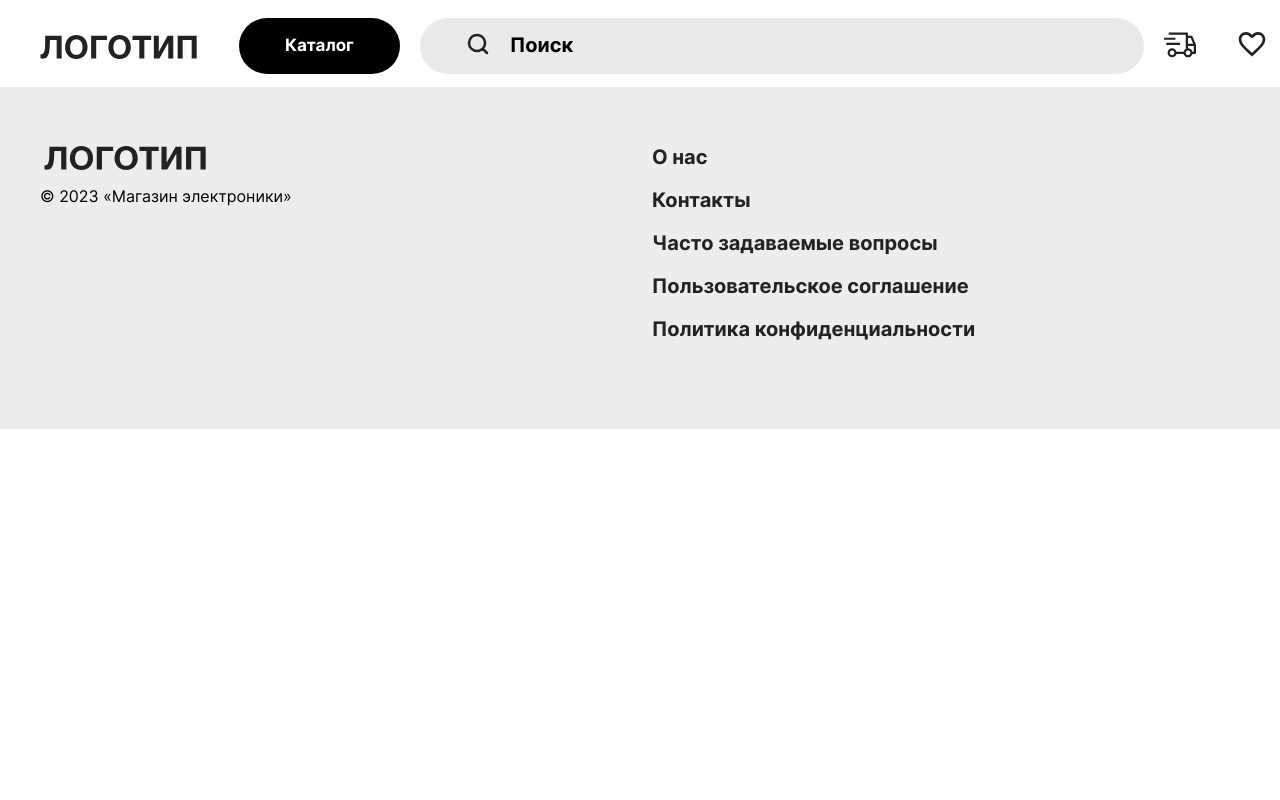
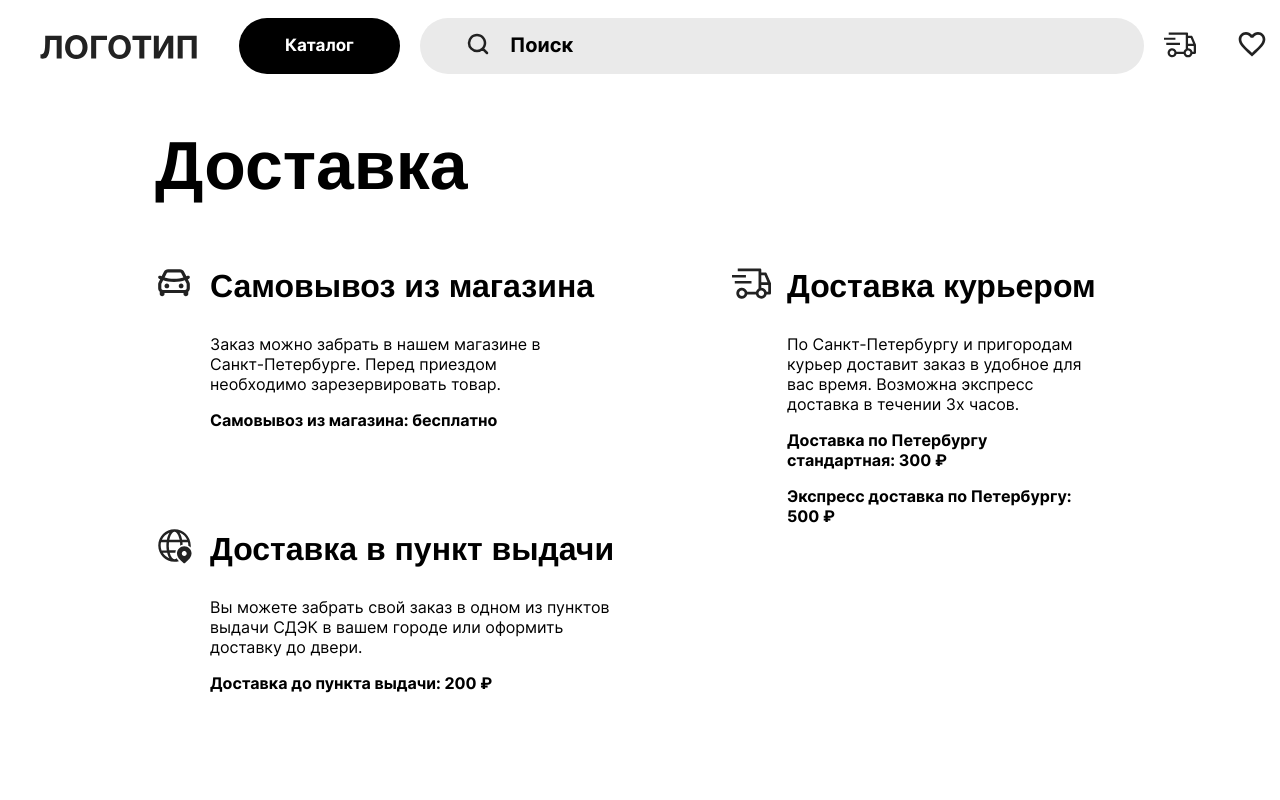
Before and after one commit to store-electronics-and-household/store-frontend, a React (Create React App) app: page /delivery in a window 1280 px wide. Shown: the top 800 px of the page. Built offline with nearby package versions, Linux system fonts and the light colour scheme; a web font is replaced by a local one.

Commit message:
feat: delivery layout

```diff
--- a/src/components/Delivery/Delivery.tsx
+++ b/src/components/Delivery/Delivery.tsx
@@ -1,10 +1,56 @@
 import React from 'react';
-import './Delivery.css';
+
+import carIcon from '../../image/icons/car_icon.svg';
+import deliveryIcon from '../../image/icons/delivery_icon.svg';
+import globalIcon from '../../image/icons/global_icon.svg';
 
 const Delivery: React.FC = () => {
   return (
     <>
-      <section className='delivery'></section>
+      <section className='delivery'>
+        <div className='delivery__container'>
+            <h2 className='delivery__header'>Доставка</h2>
+            <div className='delivery__content'>
+              <div className='delivery__info'>
+                  <img
+                    className='delivery__info-icon'
+                    src={carIcon}
+                    alt="Самовывоз"
+                  />
+                  <div className='delivery__info-wrapper'>
+                    <h3 className='delivery__info-title'>Самовывоз из магазина</h3>
+                    <span className='delivery__info-description'>Заказ можно забрать в нашем магазине в Санкт-Петербурге. Перед приездом необходимо зарезервировать товар.</span>
+                    <span className='delivery__info-highlight'>Самовывоз из магазина: бесплатно</span>
+                  </div>
+              </div>
+              <div className='delivery__info'>
+                 <img
+                    className='delivery__info-icon'
+                    src={deliveryIcon}
+                    alt="Самовывоз"
+                  />
+                  <div className='delivery__info-wrapper'>
+                    <h3 className='delivery__info-title'>Доставка курьером</h3>
+                    <span className='delivery__info-description'>По Санкт-Петербургу и пригородам курьер доставит заказ в удобное для вас время. Возможна экспресс доставка в течении 3х часов.</span>
+                    <span className='delivery__info-highlight'>Доставка по Петербургу стандартная: 300 ₽</span>
+                    <span className='delivery__info-highlight'>Экспресс доставка по Петербургу: 500 ₽</span>
+                  </div>
+              </div>
+              <div className='delivery__info'>
+                  <img
+                    className='delivery__info-icon'
+                    src={globalIcon}
+                    alt="Самовывоз"
+                  />
+                <div className='delivery__info-wrapper'>
+                  <h3 className='delivery__info-title'>Доставка в пункт выдачи</h3>
+                  <span className='delivery__info-description'>Вы можете забрать свой заказ в одном из пунктов выдачи СДЭК в вашем городе или оформить доставку до двери.</span>
+                  <span className='delivery__info-highlight'>Доставка до пункта выдачи: 200 ₽</span>
+                </div>
+              </div>
+            </div>
+        </div>
+      </section>
     </>
   );
 };
--- /dev/null
+++ b/src/components/Delivery/_Delivery.scss
@@ -0,0 +1,71 @@
+.delivery {
+  box-sizing: border-box;
+  max-width: 1440px;
+  margin: 0 auto;
+  padding: 44px 271px 187px 155px;
+}
+
+.delivery__header {
+  margin: 0;
+  font-family: Helvetica Neue;
+  font-size: 68px;
+  font-style: normal;
+  font-weight: 700;
+  line-height: 100%;
+}
+
+.delivery__content {
+  display: grid;
+  grid-template-columns: repeat(2, 1fr);
+  column-gap: 139px;
+  margin-top: 64px;
+}
+
+.delivery__info {
+  display: flex;
+  max-width: 438px;
+  flex-direction: row;
+  align-items: flex-start;
+  gap: 8px;
+}
+
+.delivery__info-wrapper {
+  display: flex;
+  flex-direction: column;
+}
+
+.delivery__info-icon {
+  width: 39px;
+  height: 39px;
+  margin-right: 8px;
+}
+
+.delivery__info-title {
+  font-family: "Helvetica", "Inter", Arial, sans-serif;
+  font-size: 32px;
+  font-style: normal;
+  font-weight: 700;
+  line-height: 146%;
+  margin: 0;
+  line-break: anywhere;
+  width: max-content;
+}
+
+.delivery__info-description {
+  max-width: 438px;
+  font-family: "Inter", Arial, sans-serif;
+  font-size: 16px;
+  font-style: normal;
+  font-weight: 400;
+  line-height: normal;
+  margin-top: 24px;
+}
+
+.delivery__info-highlight {
+  font-family: "Inter", Arial, sans-serif;
+  font-size: 16px;
+  font-style: normal;
+  font-weight: 700;
+  line-height: normal;
+  margin-top: 16px;
+}
--- a/src/components/Header/Header.tsx
+++ b/src/components/Header/Header.tsx
@@ -49,7 +49,7 @@ const Header: FC<HeaderProps> = ({ toggleWarningPopup }) => {
       <SearchBar />
 
       <nav className='header__navbar'>
-        <NavLink className='header__navbar-link' to='/' onClick={handleNavLinkClick}>
+        <NavLink className='header__navbar-link' to='/delivery' onClick={handleNavLinkClick}>
           <img
             className='header__navbar-icon'
             src={deliveryIcon}
--- a/src/index.css
+++ b/src/index.css
@@ -1976,3 +1976,75 @@ body {
   grid-row-start: 1;
   grid-row-end: 3;
 }/*# sourceMappingURL=index.css.map */
+
+.delivery {
+  box-sizing: border-box;
+  max-width: 1440px;
+  margin: 0 auto;
+  padding: 44px 271px 187px 155px;
+}
+
+.delivery__header {
+  margin: 0;
+  font-family: Helvetica Neue;
+  font-size: 68px;
+  font-style: normal;
+  font-weight: 700;
+  line-height: 100%;
+}
+
+.delivery__content {
+  display: grid;
+  grid-template-columns: repeat(2, 1fr);
+  column-gap: 139px;
+  margin-top: 64px;
+}
+
+.delivery__info {
+  display: flex;
+  max-width: 438px;
+  flex-direction: row;
+  align-items: flex-start;
+  gap: 8px;
+}
+
+.delivery__info-wrapper {
+  display: flex;
+  flex-direction: column;
+}
+
+.delivery__info-icon {
+  width: 39px;
+  height: 39px;
+  margin-right: 8px;
+}
+
+.delivery__info-title {
+  font-family: "Helvetica", "Inter", Arial, sans-serif;
+  font-size: 32px;
+  font-style: normal;
+  font-weight: 700;
+  line-height: 146%;
+  margin: 0;
+  line-break: anywhere;
+  width: max-content;
+}
+
+.delivery__info-description {
+  max-width: 438px;
+  font-family: "Inter", Arial, sans-serif;
+  font-size: 16px;
+  font-style: normal;
+  font-weight: 400;
+  line-height: normal;
+  margin-top: 24px;
+}
+
+.delivery__info-highlight {
+  font-family: "Inter", Arial, sans-serif;
+  font-size: 16px;
+  font-style: normal;
+  font-weight: 700;
+  line-height: normal;
+  margin-top: 16px;
+}
--- a/src/index.scss
+++ b/src/index.scss
@@ -36,3 +36,4 @@ body {
 @import '../src/components/PopupAddToCart/PopupAddToCart';
 @import '../src/components/ProductCharacteristicsList/ProductCharacteristicsList';
 @import '../src/components/ProductPage/ProductPage';
+@import '../src/components/Delivery/Delivery';
```
Also changed, not shown: src/components/Delivery/Delivery.css (deleted), src/image/icons/car_icon.svg (added), src/image/icons/global_icon.svg (added), 2 other files (tests, documents, lock files or other folders).
